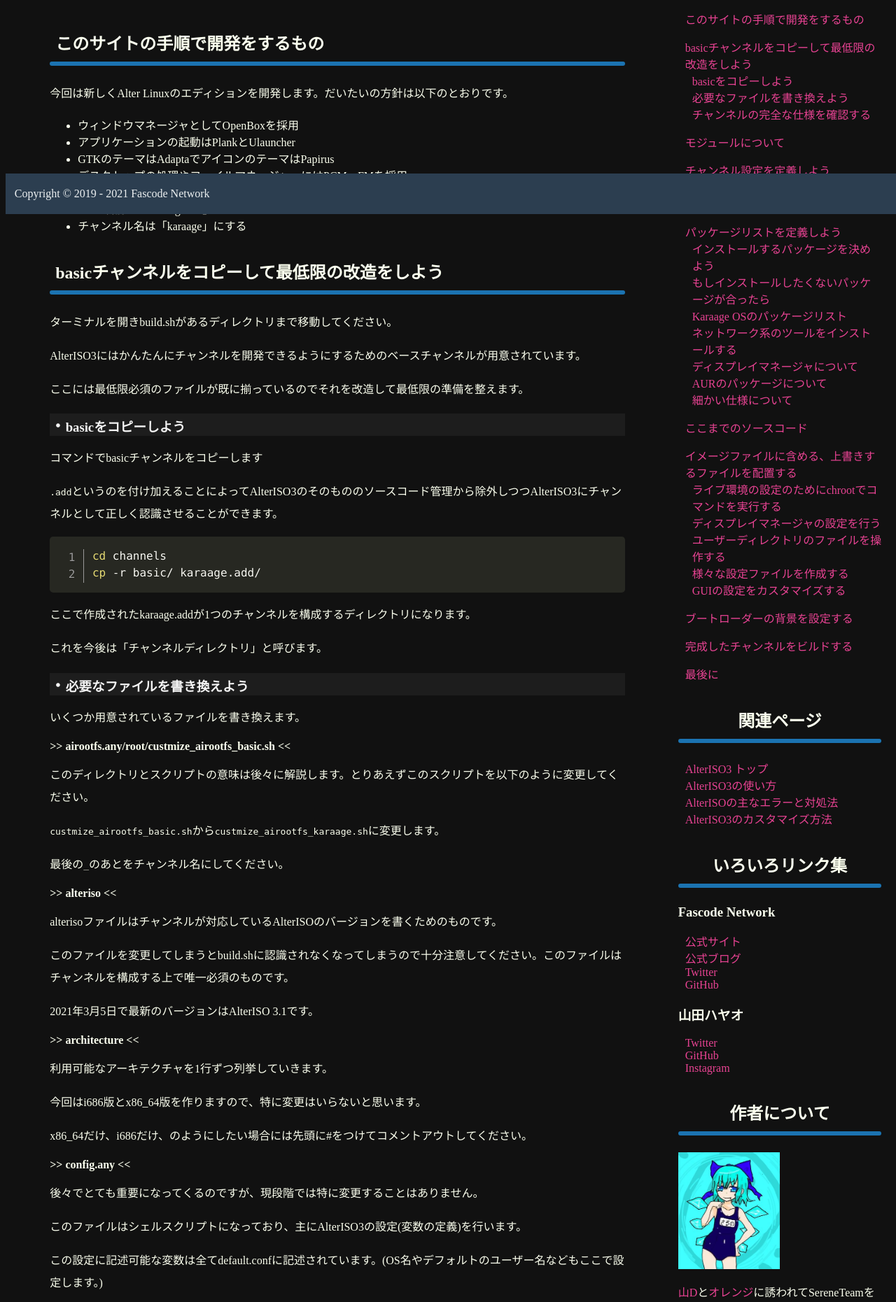
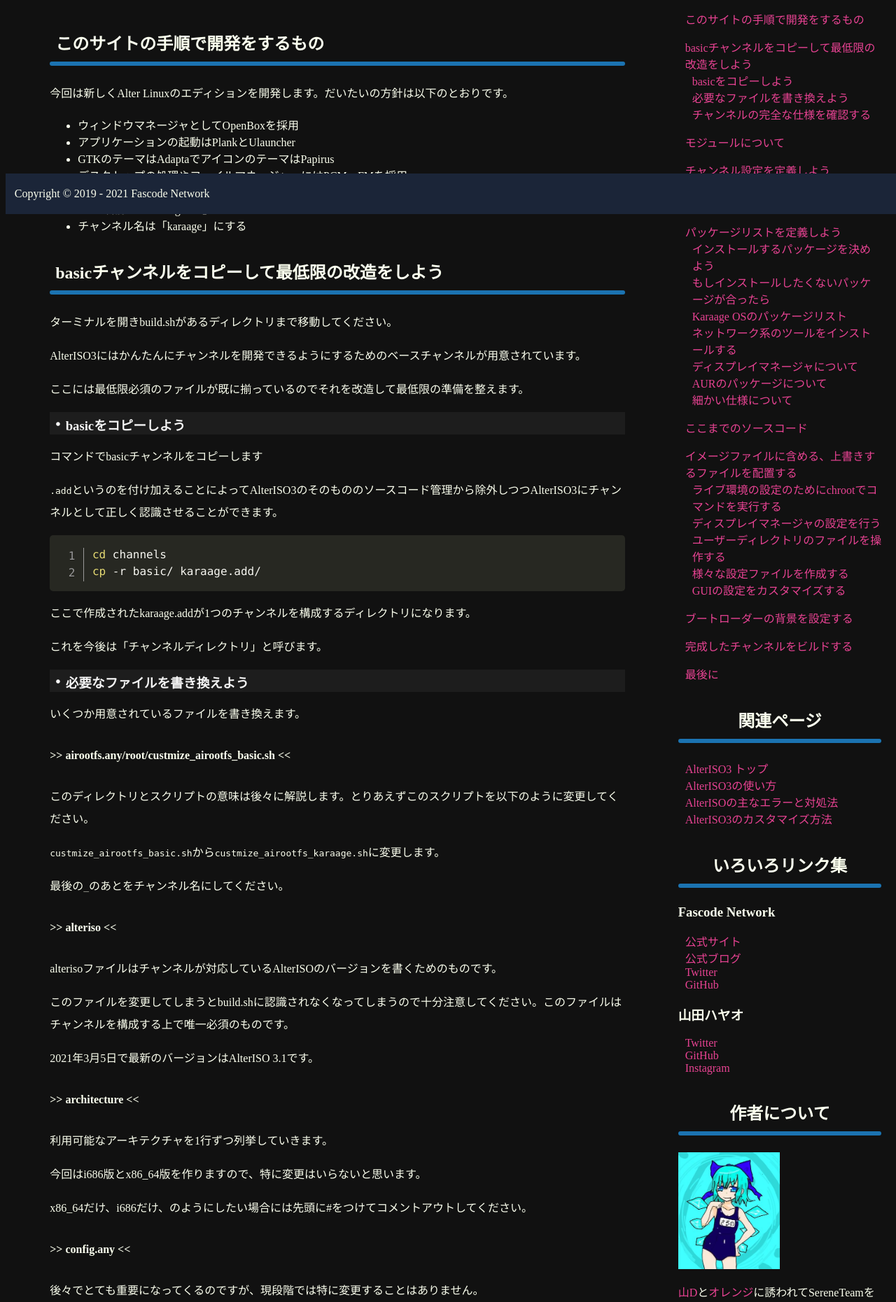
Before and after one commit to Hayao0819/hayao-old-website, a PHP site: page /buildmydist-2/pages/alteriso3/customize/index.php in a window 1280 px wide. Shown: the part 494-2355 px from the top of the page at 70% size. Run offline with PHP 8.4, Linux system fonts and the light colour scheme; data that the repository does not hold is empty; some libraries are stand-ins or nearby versions.

Commit message:
[update] : フッターのスタイルを更新

```diff
--- a/buildmydist-2/style/common.css
+++ b/buildmydist-2/style/common.css
@@ -50,6 +50,8 @@ header{
 main h3{
     background-color: var(--gray-2);
     color: whitesmoke;
+
+    margin-top: 15px;
     margin-bottom: 15px;
 }
 
@@ -62,9 +64,12 @@ main h3::before{
 }
 
 main h4{
-    display: inline;
+    display: inline-block;
     font-weight: 900;
-    /*border-bottom: 2px solid var(--pink-1); */
+
+    --main-h4-margin: 18px;
+    margin-top: var(--main-h4-margin);
+    margin-bottom: var(--main-h4-margin);
 }
 
 main h4::before{
@@ -74,6 +79,16 @@ main h4::before{
 main h4::after{
     content: " <<";
 }
+
+main a:hover, #sidemenu-right a:hover{
+    text-decoration: wavy;
+}
+
+main a:visited, #sidemenu-right a:visited{
+    color: var(--pink-1);
+}
+
+
 
 /* === ここまで本文 === */
 
@@ -102,8 +117,8 @@ a{
 
 /* === ここからフッター === */
 footer{
-    color: var(--old-white-1);
-    background-color: var(--old-black-1);
+    color: var(--white-1);
+    background-color: var(--blue-1);
     width: 100%;
     padding-top: 0.3%;
     padding-bottom: 0.3%;
@@ -126,12 +141,10 @@ footer{
 #index ul{
     padding-left: 10px;
 }
-#index  a{
+#index a{
     text-decoration: none;
 }
-#index  a:visited{
-    color: blue;
-}
+
 /* === ここまで目次 === */
 
 /* === ここから関連ページ === */
--- a/buildmydist-2/style/sp.css
+++ b/buildmydist-2/style/sp.css
@@ -71,7 +71,7 @@
 }
 
 #sidemenu-right{
-    border-top: solid 6px var(--old-black-1);
+    /* border-top: solid 6px var(--old-black-1); */
 }
 /* === ここまでサイドメニュー === */
 
```
